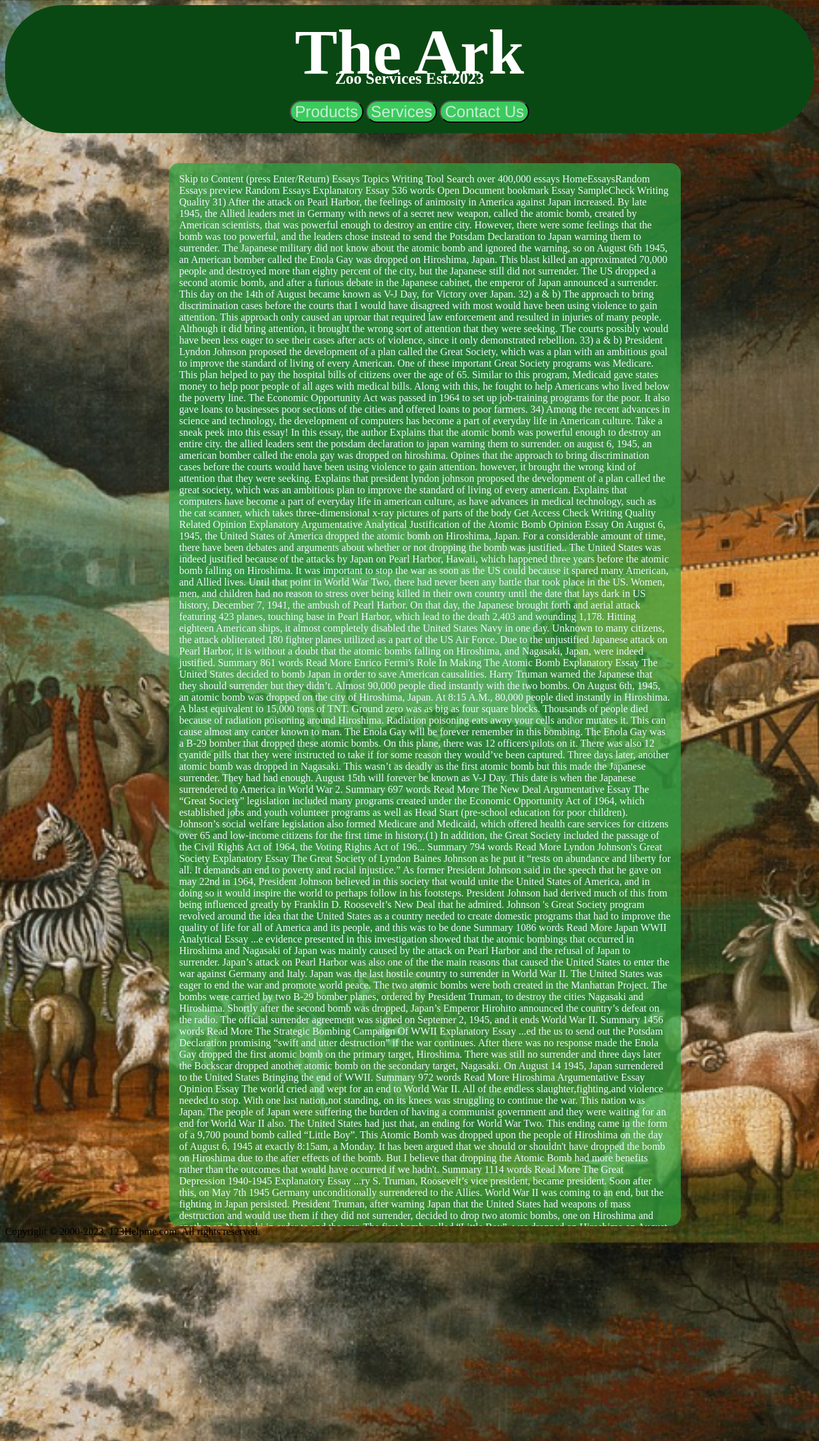
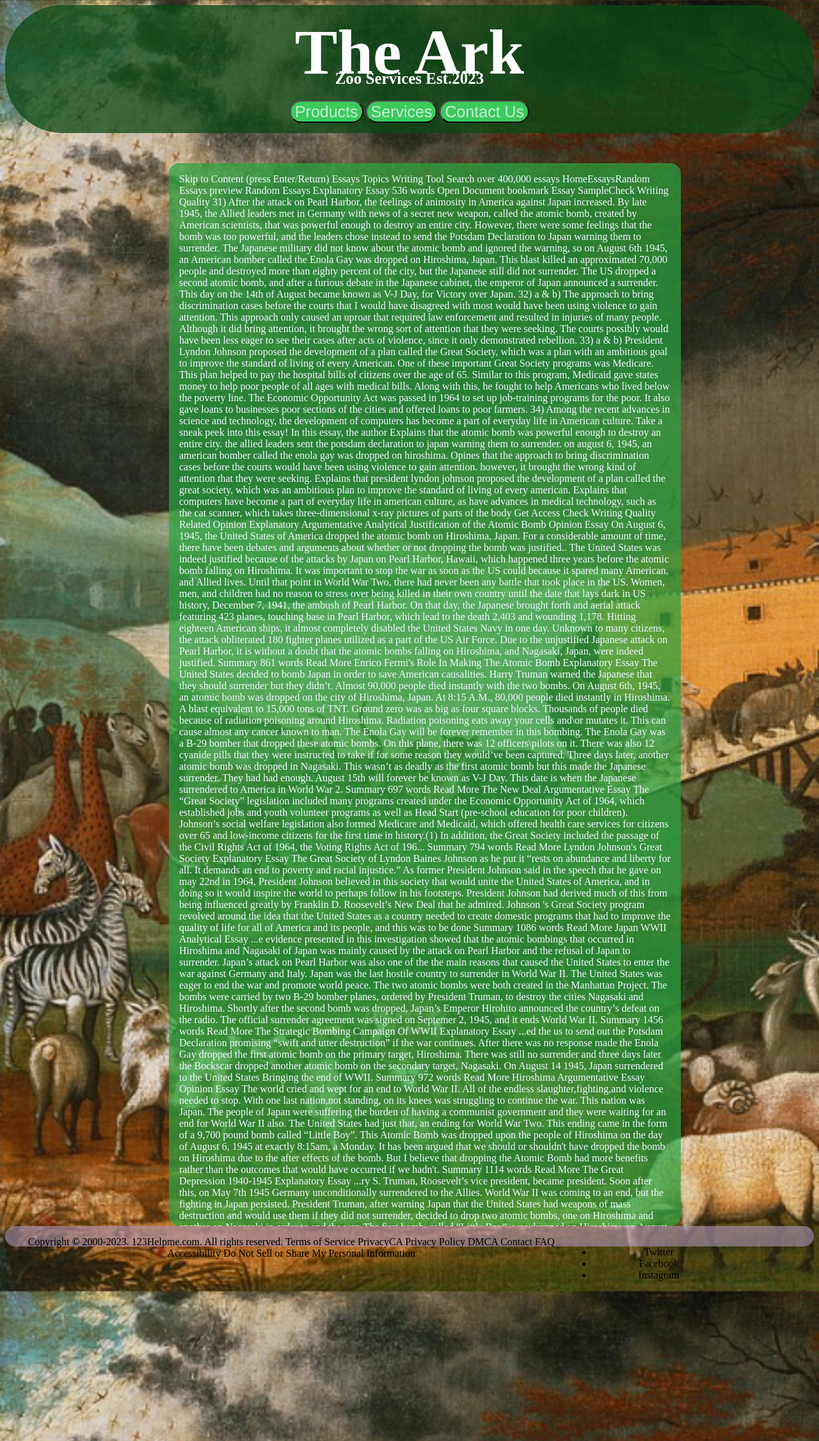
Before and after one commit to graha11f/COMP3340-FinalProject, a PHP site: page /Splash_Page.htm in a window 1280 px wide. Shown: the top 2252 px of the page at 64% size. Run offline with PHP 8.4, Linux system fonts and the light colour scheme.

Commit message:
footer_style added

```diff
--- a/Splash_Page.htm
+++ b/Splash_Page.htm
@@ -128,14 +128,22 @@
         Japanese
         Random
         Lyndon B. Johnson
-        Terms of ServicePrivacyCA Privacy PolicyDMCAContactFAQAccessibilityDo Not Sell or Share My Personal Information
-        FacebookTwitterInstagram
 
-        123 Help Me Logo
 
     </article>
 <div id="footer">
-    Copyright <b>©</b> 2000-2023. 123Helpme.com. All rights reserved.
+    <div class="left">
+        Copyright <b>©</b> 2000-2023. 123Helpme.com. All rights reserved.
+        <a>Terms of Service</a> PrivacyCA Privacy Policy DMCA Contact FAQ Accessibility
+        Do Not Sell or Share My Personal Information
+    </div>
+    <div class="right">
+        <ul class="social-links">
+            <li><a>Twitter</a></li>
+            <li><a>Facebook</a></li>
+            <li><a>Instagram</a></li>
+        </ul>
+    </div>
 </div>
 </body>
 </html>
--- a/project_styles.css
+++ b/project_styles.css
@@ -1,6 +1,6 @@
 #Header{
     font-style: bold;
-    background-color: rgb(10, 72, 19);
+    background-color: rgba(10, 72, 19, 0.75);
     text-align: center;
     border-radius: 90px;
     padding: 1em;
@@ -83,3 +83,27 @@
 article::-webkit-scrollbar{
     width: 0px;
 }
+
+#footer{
+    font-style: bold;
+    background-color: #A88FACA4;
+    text-align: center;
+    border-radius: 90px;
+    padding: 1em;
+    background-blend-mode: overlay;
+    border-style: grove;
+    width: cover;
+
+}
+
+.left{
+    width:70%;
+    float:left;
+
+
+}
+
+.right{
+    width:20%;
+    float:left;
+}
```
Also changed, not shown: home_script.js (renamed from script.js).
